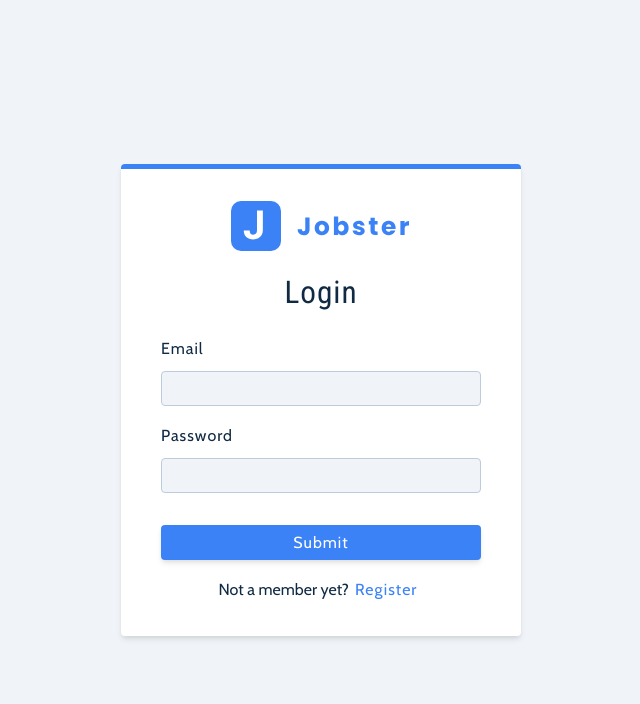
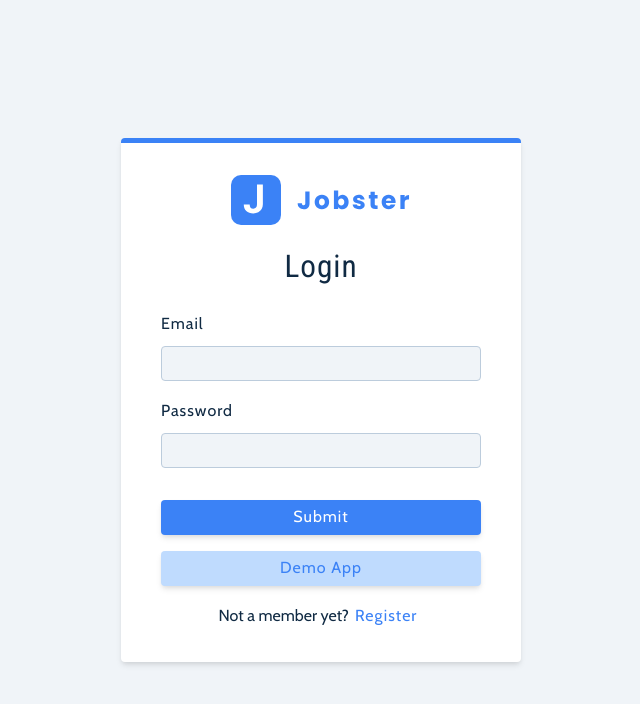
Before and after one commit to priyak1203/jobster, a React (Create React App) app: page /register in a window 1280 px wide. Shown: the top 704 px of the page, without its empty margins (319-959 px from the left). Built offline with nearby package versions, Linux system fonts and the light colour scheme.

Commit message:
demo app test user login

```diff
--- a/src/index.css
+++ b/src/index.css
@@ -9,6 +9,7 @@
 :root {
   /* colors */
   --primary-100: #dbeafe;
+  --primary-200: #bfdbfe;
   --primary-500: #3b82f6;
   --primary-700: #1d4ed8;
 
@@ -162,6 +163,16 @@
   width: 100%;
 }
 
+.btn-hipster {
+  color: var(--primary-500);
+  background: var(--primary-200);
+}
+
+.btn-hipster:hover {
+  color: var(--primary-200);
+  background: var(--primary-700);
+}
+
 /* form */
 .form {
   width: 90vw;
--- a/src/pages/Register.js
+++ b/src/pages/Register.js
@@ -84,6 +84,17 @@
         <button type="submit" className="btn btn-block" disabled={isLoading}>
           {isLoading ? 'loading...' : 'submit'}
         </button>
+        <button
+          type="button"
+          className="btn btn-block btn-hipster"
+          onClick={() =>
+            dispatch(
+              loginUser({ email: 'testUser@test.com', password: 'secret' })
+            )
+          }
+        >
+          {isLoading ? 'loading...' : 'demo app'}
+        </button>
         <p>
           {values.isMember ? 'Not a member yet?' : 'Already a member?'}
           <button type="button" className="member-btn" onClick={toggleMember}>
```
